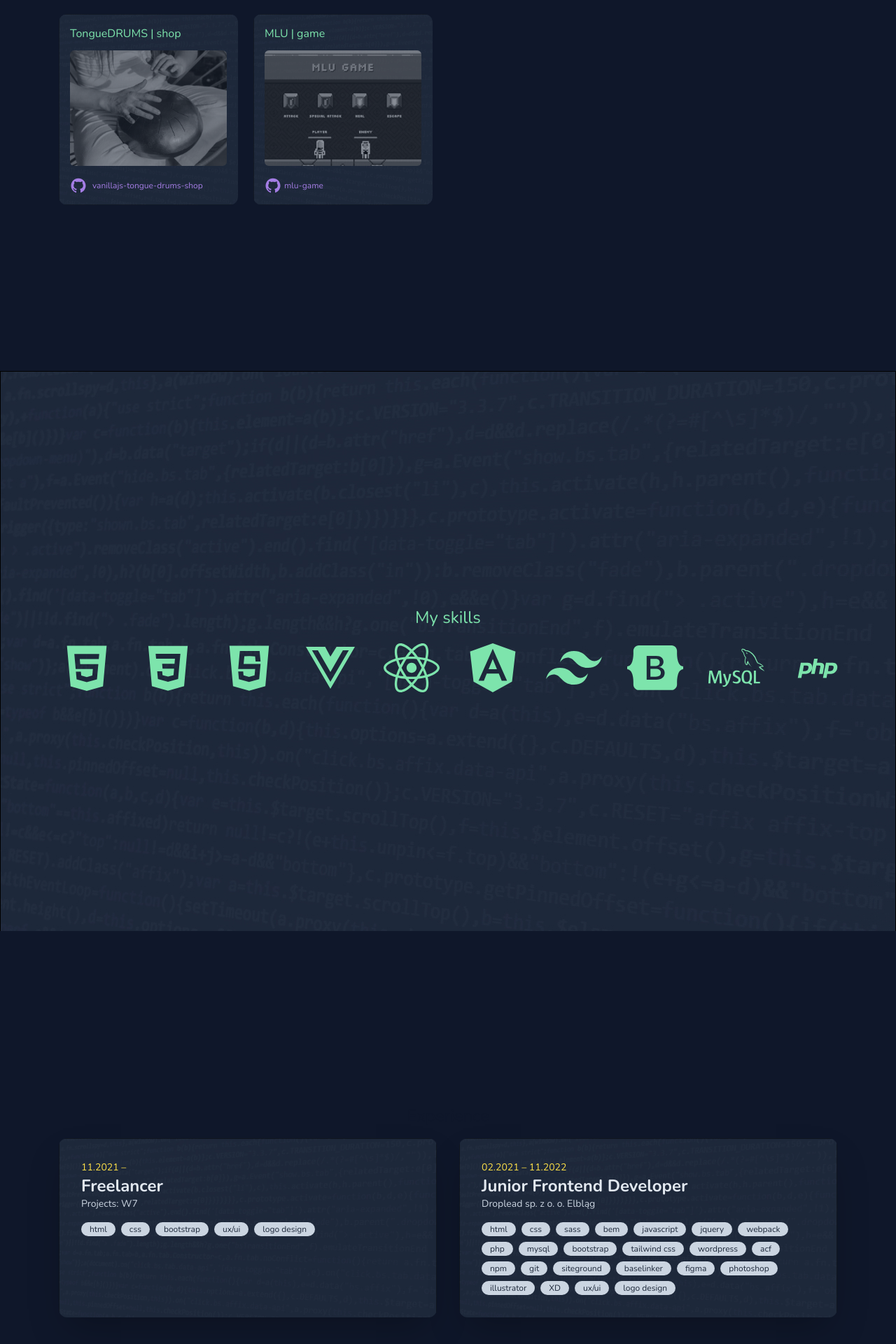
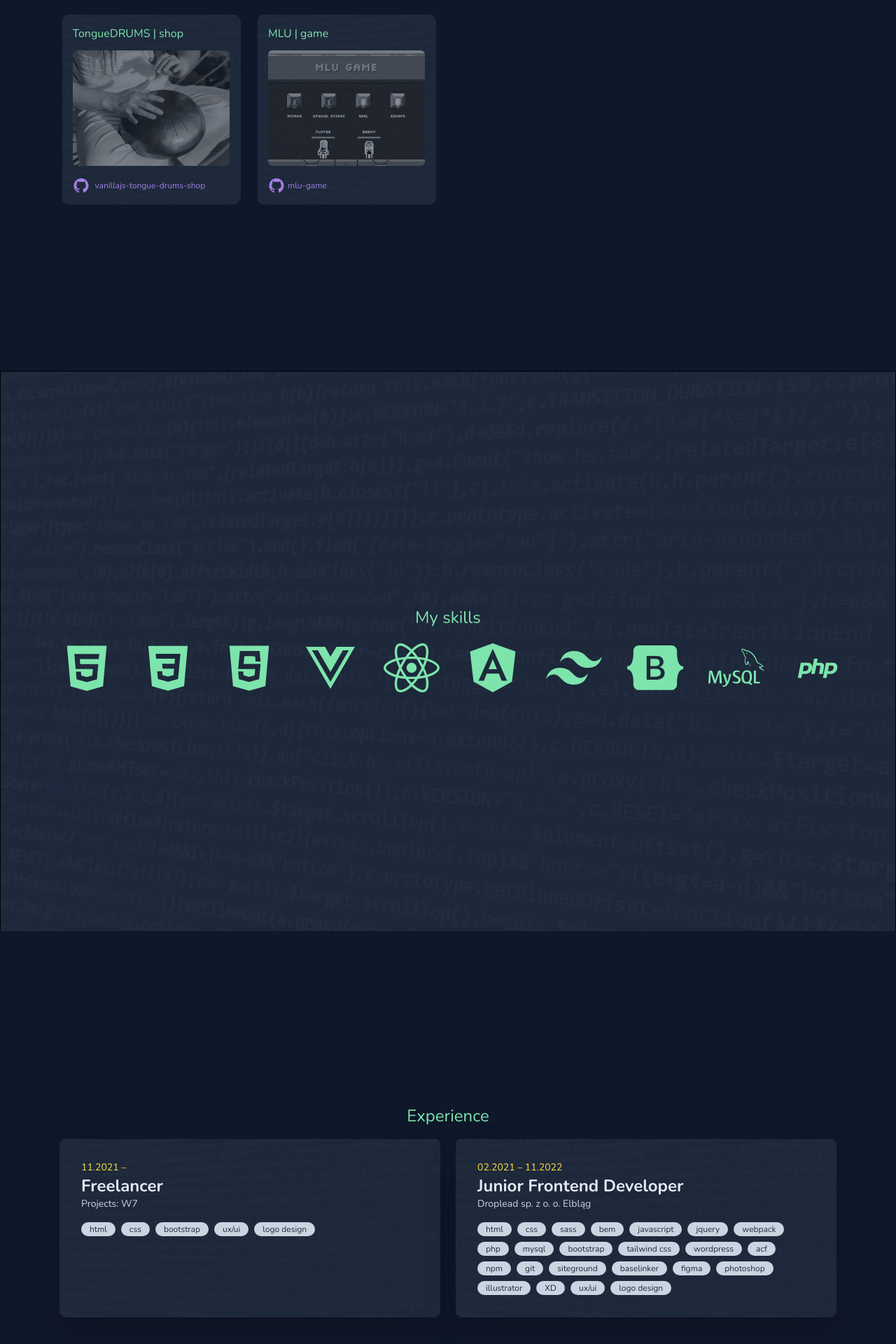
Before and after one commit to kamilMalinowski/react-portfolio-2023, a Next.js app: page / in a window 1280 px wide. Shown: the part 1142-3062 px from the top of the page at 70% size. Built offline with nearby package versions, Linux system fonts and the light colour scheme.

Commit message:
Update styles

```diff
--- a/pages/index.js
+++ b/pages/index.js
@@ -112,8 +112,8 @@ export default function Home() {
             <h3 className="text-lg text-secondary  md:text-2xl text-center">
               Projects
             </h3>
-            <ul className="mt-5 grid grid-cols-4">
-              <li className="w-64 bg-[url('/code-bg.jpg')] bg-cover p-4 rounded-xl">
+            <ul className="mt-5 grid md:grid-cols-4 grid-cols-2 gap-5">
+              <li className="max-w-64 bg-[url('/code-bg.jpg')] bg-cover p-4 rounded-xl mx-auto">
                 <h4 className=" text-secondary">TongueDRUMS | shop</h4>
                 <a
                   class="rounded-md saturate-0 opacity-50 hover:opacity-100 hover:saturate-100 bg-gradient-to-br mt-3 overflow-hidden block"
@@ -136,7 +136,7 @@ export default function Home() {
                 </a>
               </li>
 
-              <li className="w-64 bg-[url('/code-bg.jpg')] bg-cover p-4 rounded-xl">
+              <li className="max-w-64 bg-[url('/code-bg.jpg')] bg-cover p-4 rounded-xl">
                 <h4 className=" text-secondary">MLU | game</h4>
                 <a
                   class="rounded-md saturate-0 opacity-50 hover:opacity-100 hover:saturate-100 bg-gradient-to-br mt-3 overflow-hidden block"
@@ -202,11 +202,11 @@ export default function Home() {
 
         <div className="bg-slate-900">
           <section className="max-w-6xl mx-auto p-5 h-screen flex flex-col justify-center">
-            <h3 className="text-lg text-slate-900 text-center md:text-2xl">
+            <h3 className="text-lg text-secondary text-center md:text-2xl">
               Experience
             </h3>
-            <div className="flex flex-col justify-between gap-8 md:flex-row">
-              <section className=" base-full w-full shadow-2xl p-8 rounded-xl bg-[url('/code-bg.jpg')] bg-cover mt-4">
+            <div className="flex flex-col justify-between gap-5 md:flex-row mt-4">
+              <section className=" base-full w-full shadow-2xl p-8 rounded-xl bg-[url('/code-bg.jpg')] bg-cover ">
                 <p className="text-yellow-300 text-sm">11.2021 – </p>
                 <h4 className="font-bold text-2xl text-slate-200">
                   Freelancer
@@ -240,7 +240,7 @@ export default function Home() {
                   </li>
                 </ul>
               </section>
-              <section className=" base-full w-full shadow-2xl p-8 rounded-xl bg-[url('/code-bg.jpg')] bg-cover mt-4">
+              <section className=" base-full w-full shadow-2xl p-8 rounded-xl bg-[url('/code-bg.jpg')] bg-cover">
                 <p className="text-yellow-300 text-sm">02.2021 – 11.2022</p>
                 <h4 className="font-bold text-2xl text-slate-200">
                   Junior Frontend Developer
```
